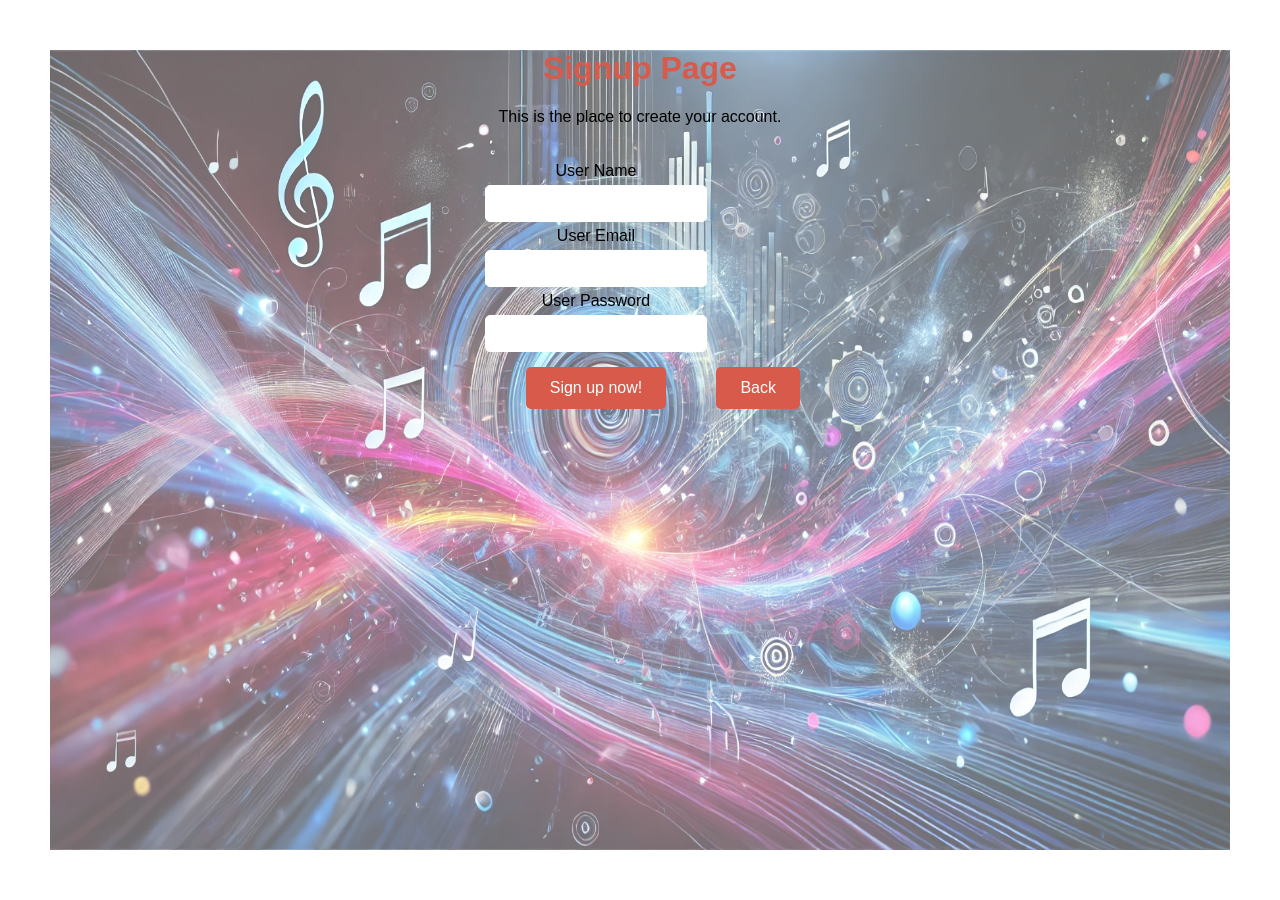
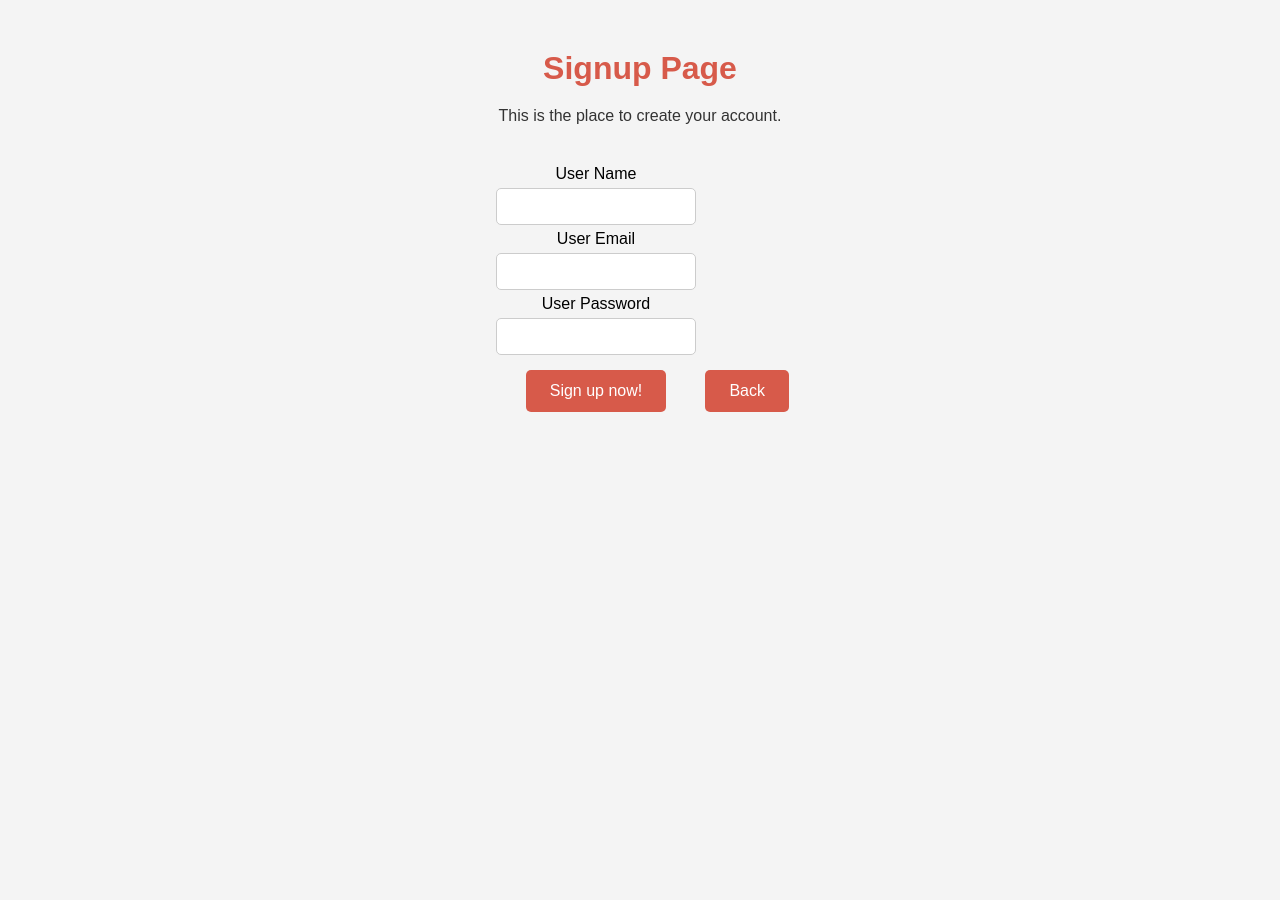
Before and after one commit to Zhu-Lifeng/Real-time-MER.Music-Visualizer, a Python web app: template Back_Stage/templates/signup.html in a window 1280 px wide. After the commit the page ends 412 px from the top, so only its background shows below. Run offline with Jinja, Linux system fonts and the light colour scheme; the template is opened without the code that fills it, so the values that code supplies are empty.

Commit message:
Update signup.html

```diff
--- a/Back_Stage/templates/signup.html
+++ b/Back_Stage/templates/signup.html
@@ -9,49 +9,34 @@
             font-family: 'Arial', sans-serif;
             text-align: center;
             margin: 50px;
-        }.background-container {
-            position: relative;
-            height: 100vh;
-            background-image: url('{{ url_for('static', filename='background.jpg') }}');
-            background-size: 100% 100%;
-            background-position: center center;
-            background-repeat: no-repeat;
+            background-color: #f4f4f4; /* 简单的背景颜色 */
         }
-
-        .white-overlay {
-            position: absolute;
-            top: 0;
-            left: 0;
-            width: 100%;
-            height: 100%;
-            background-color: rgba(255, 255, 255, 0.4);
-              z-index:1;}
 
         h1 {
             color: #D75A4AFF;
-            position: relative;
-            z-index: 2;
+            margin-bottom: 20px;
         }
-        p{z-index: 2;position: relative;}
-        label{z-index: 2;position: relative;}
+
+        p {
+            margin-bottom: 20px;
+            color: #333;
+        }
+
         form {
             display: inline-block;
             margin-top: 20px;
-              z-index:2;
         }
 
         input {
-        position: relative;
             padding: 10px;
             margin: 5px;
             width: 200px;
-            border: 1px solid #FFF;
+            border: 1px solid #ccc;
             border-radius: 5px;
-              z-index:2;
+            box-sizing: border-box;
         }
 
         button {
-        position: relative;
             background-color: #D75A4AFF;
             color: #FFF;
             padding: 12px 24px;
@@ -61,7 +46,6 @@
             font-size: 16px;
             margin-top: 10px;
             transition: background-color 0.3s ease-in-out;
-              z-index:2;
         }
 
         button:hover {
@@ -75,7 +59,6 @@
     </style>
 </head>
 <body>
- <div class="background-container">
 
     <h1>Signup Page</h1>
     <p>This is the place to create your account.</p>
@@ -103,7 +86,7 @@
 
     <form action="/">
         <button type="submit">Back</button>
-    </form> <div class="white-overlay"></div>
- </div>
+    </form>
+
 </body>
 </html>
```
